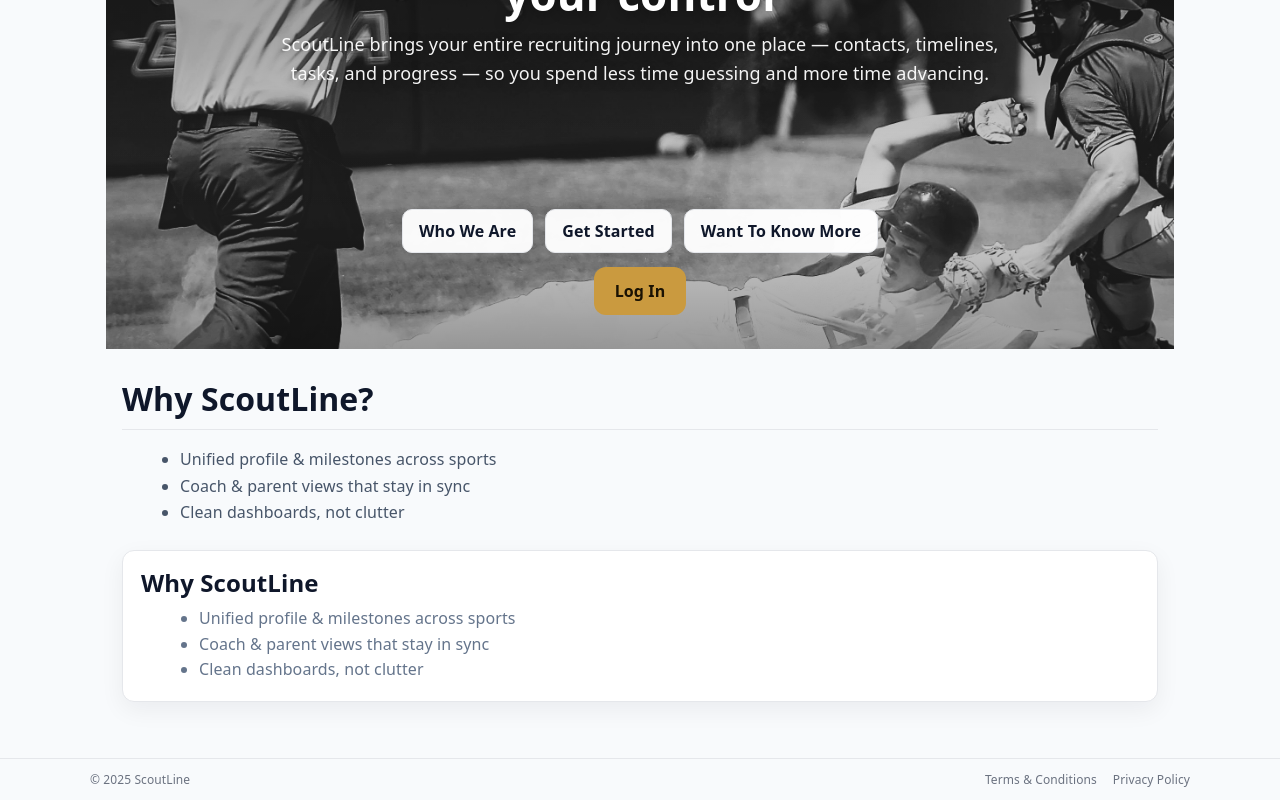
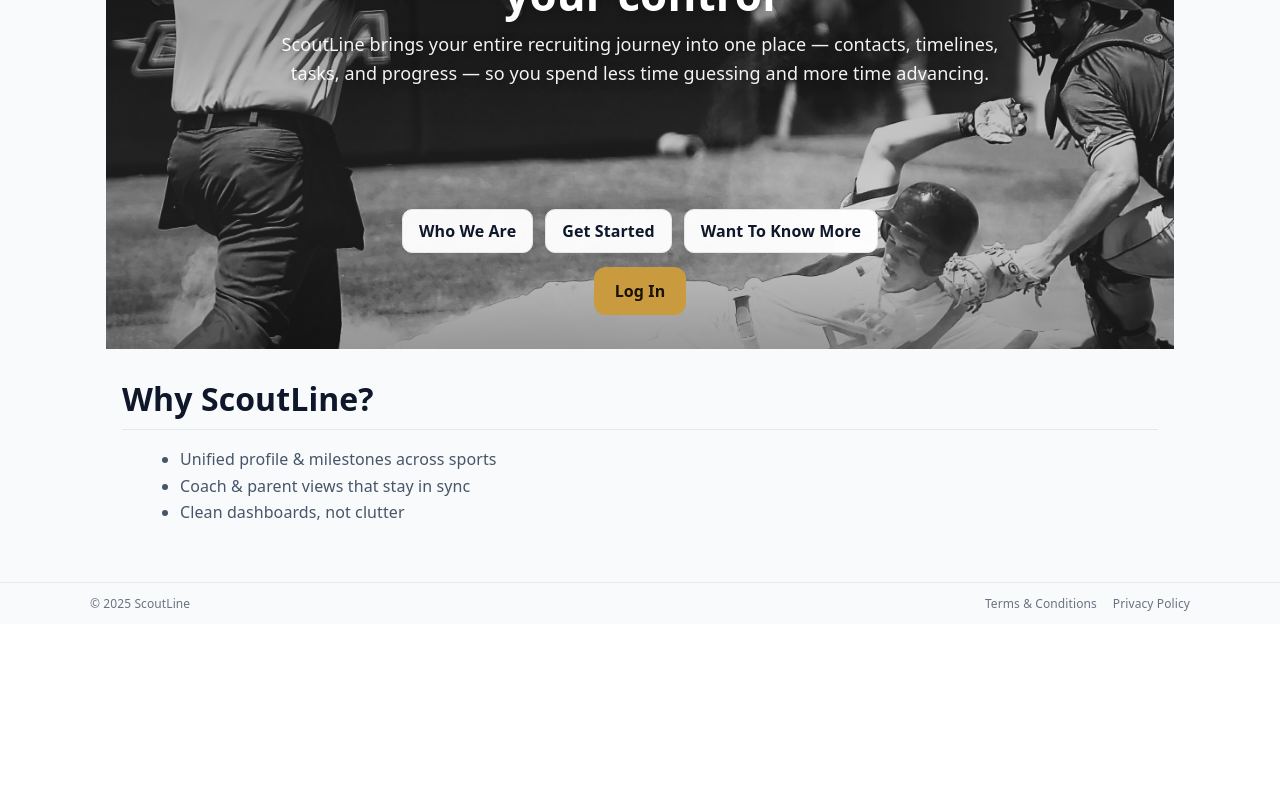
Before and after one commit to mattblittle-create/scoutline-beta, a Next.js app: page /recruiting-journey in a window 1280 px wide. Shown: the part 261-1061 px from the top of the page. After the commit the page ends 885 px from the top, so only its background shows below. Built offline with nearby package versions, Linux system fonts and the light colour scheme.

Commit message:
Update page.tsx

```diff
--- a/app/recruiting-journey/page.tsx
+++ b/app/recruiting-journey/page.tsx
@@ -25,24 +25,6 @@ export default function RecruitingJourneyPage() {
           <li>Coach & parent views that stay in sync</li>
           <li>Clean dashboards, not clutter</li>
         </ul>
-
-        <section
-          style={{
-            marginTop: 24,
-            border: "1px solid #e5e7eb",
-            borderRadius: 12,
-            padding: 18,
-            background: "#fff",
-            boxShadow: "0 8px 24px rgba(15,23,42,0.06)",
-          }}
-        >
-          <h2 style={{ margin: 0, fontSize: 24 }}>Why ScoutLine</h2>
-          <ul style={{ margin: "10px 0 0 18px", color: "#64748b", lineHeight: 1.6 }}>
-            <li>Unified profile & milestones across sports</li>
-            <li>Coach & parent views that stay in sync</li>
-            <li>Clean dashboards, not clutter</li>
-          </ul>
-        </section>
       </main>
     </>
   );
```
